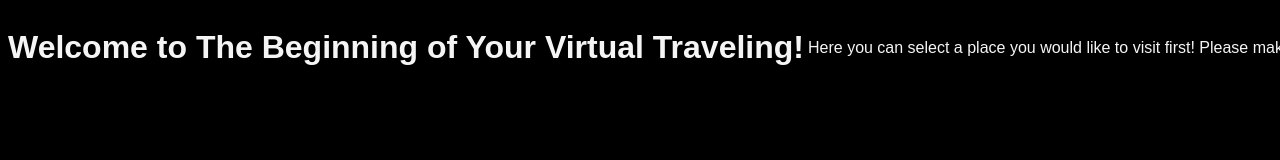
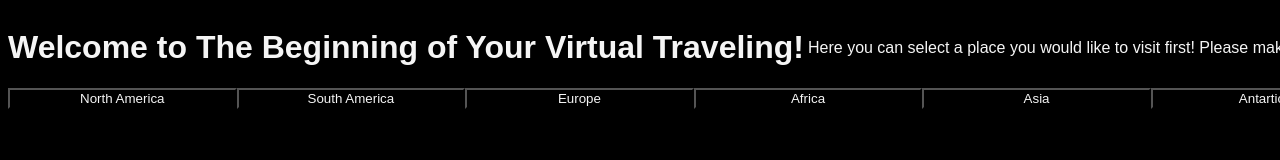
Before and after one commit to Acstebbins7/Coding-Around, a plain HTML site: page page2.html in a window 1280 px wide. Shown: the top 160 px of the page. Drawn offline with Linux system fonts and the light colour scheme.

Commit message:
Trying a few things with buttons

```diff
--- a/page2.html
+++ b/page2.html
@@ -13,5 +13,15 @@
         <br>
         <p>Here you can select a place you would like to visit first! Please make a selection below!</p>
     </div>
+    <div class="Locations">
+        <button>North America</button>
+        <button>South America</button>
+        <button>Europe</button>
+        <button>Africa</button>
+        <button>Asia</button>
+        <button>Antartica</button>
+        <button>Australia</button>
+
+    </div>
 </body>
 </html>
--- a/page2style.css
+++ b/page2style.css
@@ -11,3 +11,9 @@
     justify-content: center;
     align-items: center;
 }
+
+.Locations {
+    display: flex;
+    justify-content: center;
+    align-items: center;
+}
```
